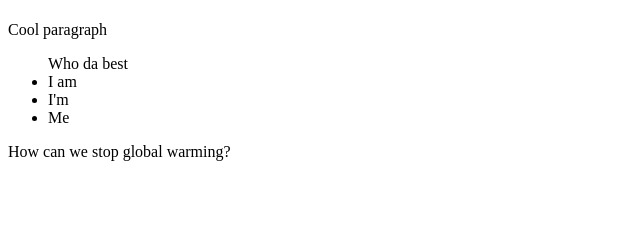
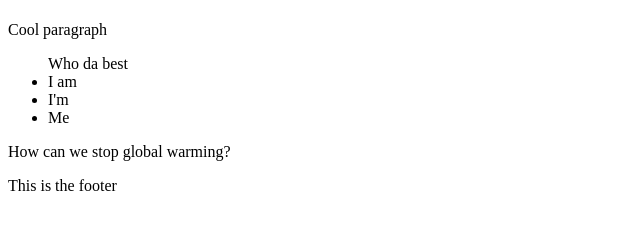
Before and after one commit to MahmoudBwedany/Wendsday_Lesson, a plain HTML site: page about.html in a window 1280 px wide. Shown: the part 59-288 px from the top of the page, without its empty margins (0-640 px from the left). Drawn offline with Linux system fonts and the light colour scheme.

Commit message:
added the footer

```diff
--- a/about.html
+++ b/about.html
@@ -19,6 +19,11 @@
 
         <p>How can we stop global warming? </p>
         <p> </p>
+
+        <foorer>
+
+            <p> This is the footer </p>
+        </foorer>
     </body>
 
 </html>
```
